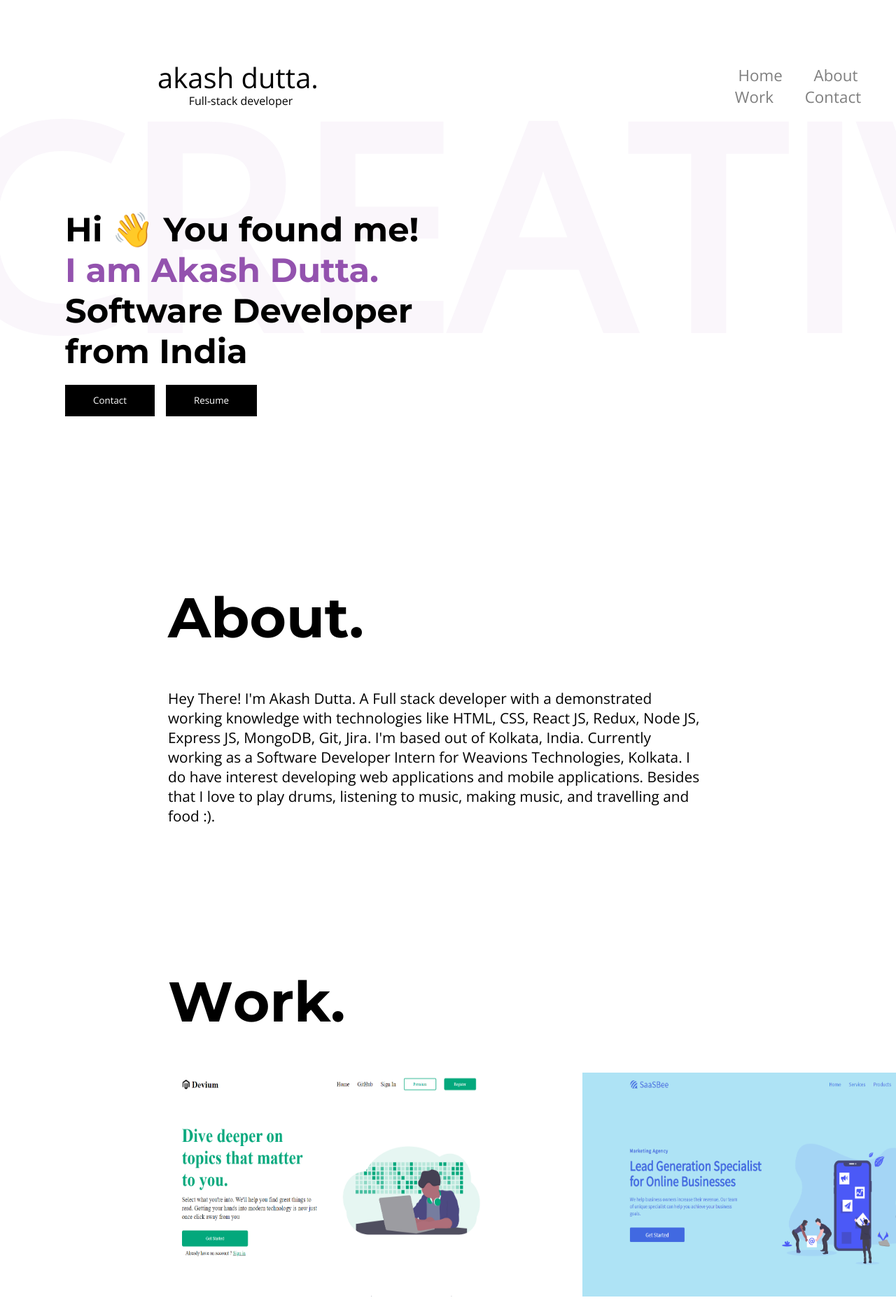
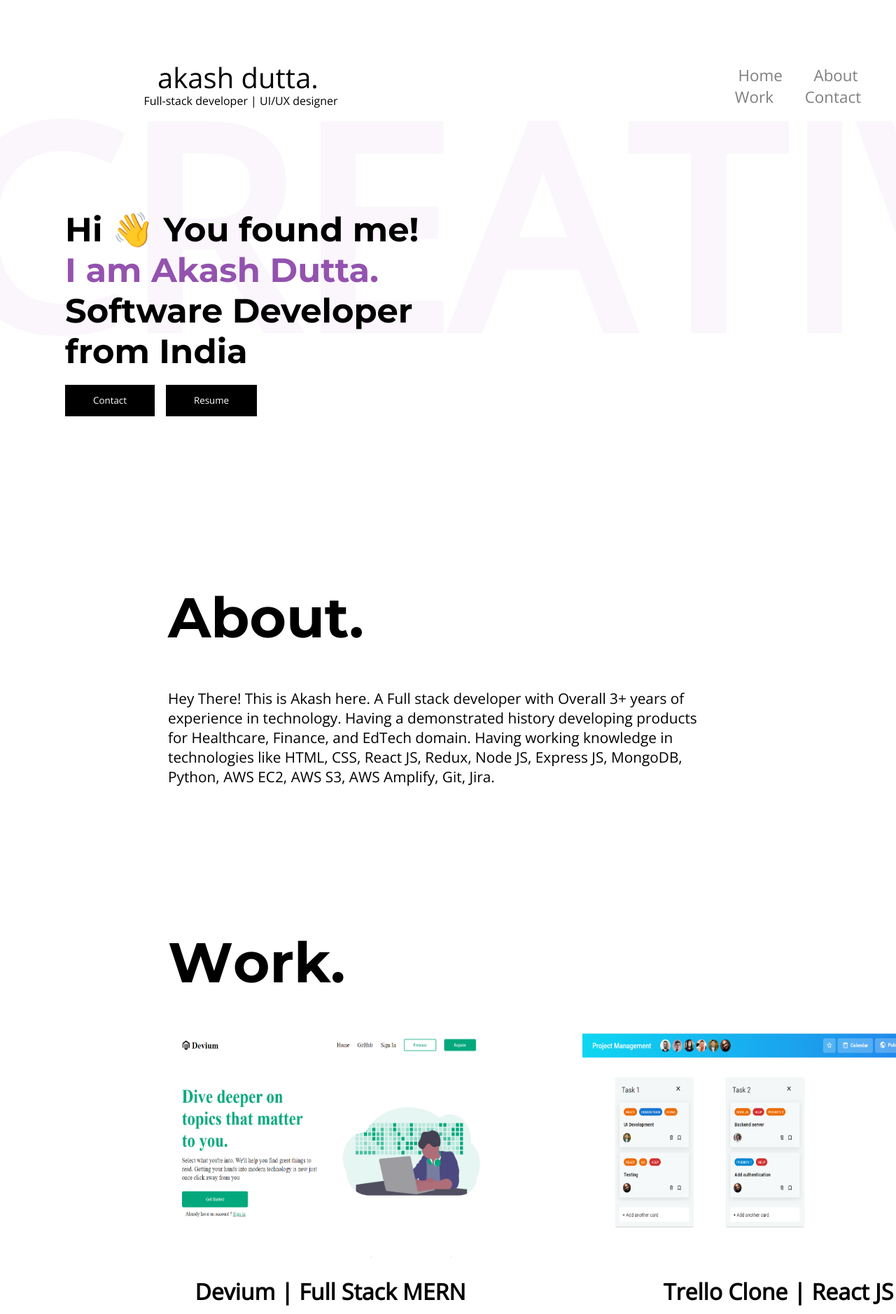
Before and after one commit to adutta93/akash-portfolio, a React (Create React App) app: page / in a window 1280 px wide. Shown: the part 20-1898 px from the top of the page at 70% size. Built offline with nearby package versions, Linux system fonts and the light colour scheme; the HTML template or start-up script is replaced by a standard one.

Commit message:
one project added, some small changes

```diff
--- a/src/components/Contact.js
+++ b/src/components/Contact.js
@@ -65,9 +65,9 @@ class Contact extends Component {
 
         <span className="footer">
           Made With ❤ by{" "}
-          <a href="https://github.com/akash-dutta-au7">
-            Chetan Verma & Akash Dutta
-          </a>
+          <a href="https://github.com/akash-dutta-au7">Chetan Verma</a>{" "}
+          <span>&</span>{" "}
+          <a href="https://github.com/akash-dutta-au7">Akash Dutta</a>
         </span>
       </div>
     );
--- a/src/components/Header.js
+++ b/src/components/Header.js
@@ -17,7 +17,7 @@ class Header extends Component {
           </h1>
         </header>
         <Fade bottom cascade>
-          <p className="position">{"Full-stack developer"}</p>
+          <p className="position">{"Full-stack developer | UI/UX designer"}</p>
         </Fade>
         <Fade bottom>
           <p className="header-title">
--- a/src/yourdata.js
+++ b/src/yourdata.js
@@ -12,17 +12,16 @@ export default {
   //Contact Email
   contactEmail: "dutta.akash1993official@gmail.com",
 
-  abouttext: `Hey There! I'm Akash Dutta. A Full stack developer with a demonstrated working knowledge with technologies like HTML, CSS,
-  React JS, Redux, Node JS, Express JS, MongoDB, Git, Jira. I'm based out of Kolkata, India. Currently working as a Software Developer Intern
-  for Weavions Technologies, Kolkata. I do have interest developing web applications and mobile applications. Besides that I love to play drums,
-  listening to music, making music, and travelling and food :).`,
+  abouttext: `Hey There! This is Akash here. A Full stack developer with Overall 3+ years of experience in technology. Having a demonstrated history
+  developing products for Healthcare, Finance, and EdTech domain. Having working knowledge in technologies like HTML, CSS,
+  React JS, Redux, Node JS, Express JS, MongoDB, Python, AWS EC2, AWS S3, AWS Amplify, Git, Jira. `,
   aboutImage: require("./img/profile.jpg"),
 
   ShowAboutImage: false, //true or false (Change Here)
   // Change Projects Here
 
   resumeDownload:
-    "https://drive.google.com/file/d/1KRC6OchKvweMX4RntoWW7N4Sh5VDTYvf/view?usp=sharing",
+    "https://drive.google.com/file/d/1OpAXVkmfRNP9XP2ro8Yky4NF-Ismuw_i/view?usp=sharing",
   projects: [
     {
       id: 1,
@@ -34,7 +33,16 @@ export default {
       github: "https://github.com/akash-dutta-au7/devium",
     },
     {
-      id: 2,
+      id: 3,
+      title: "Trello Clone | React JS",
+      service: "Web Development",
+      imageSrc: require("./img/trello-final.png"),
+      live: "https://trello-clone-new-akash.netlify.app/#",
+      livedemo: "https://trello-clone-new-akash.netlify.app/#",
+      github: "https://github.com/akash-dutta-au7/trello",
+    },
+    {
+      id: 4,
       title: "SaaSBee | React",
       service: "UI Development",
       imageSrc: require("./img/saas.png"),
@@ -43,7 +51,7 @@ export default {
       github: "https://github.com/akash-dutta-au7/saasbee",
     },
     {
-      id: 3,
+      id: 2,
       title: "Netflix Clone | React",
       service: "Frontend Development",
       imageSrc: require("./img/net2.png"),
@@ -53,7 +61,7 @@ export default {
       github: "https://github.com/attainu/Stream-em-all",
     },
     {
-      id: 4,
+      id: 5,
       title: "The Globile Store | Bootstrap UI",
       service: "Ui Development",
       imageSrc: require("./img/globilestore.png"),
```
Also changed, not shown: src/img/trello-final.png (added), 1 other file (tests, documents, lock files or other folders).
